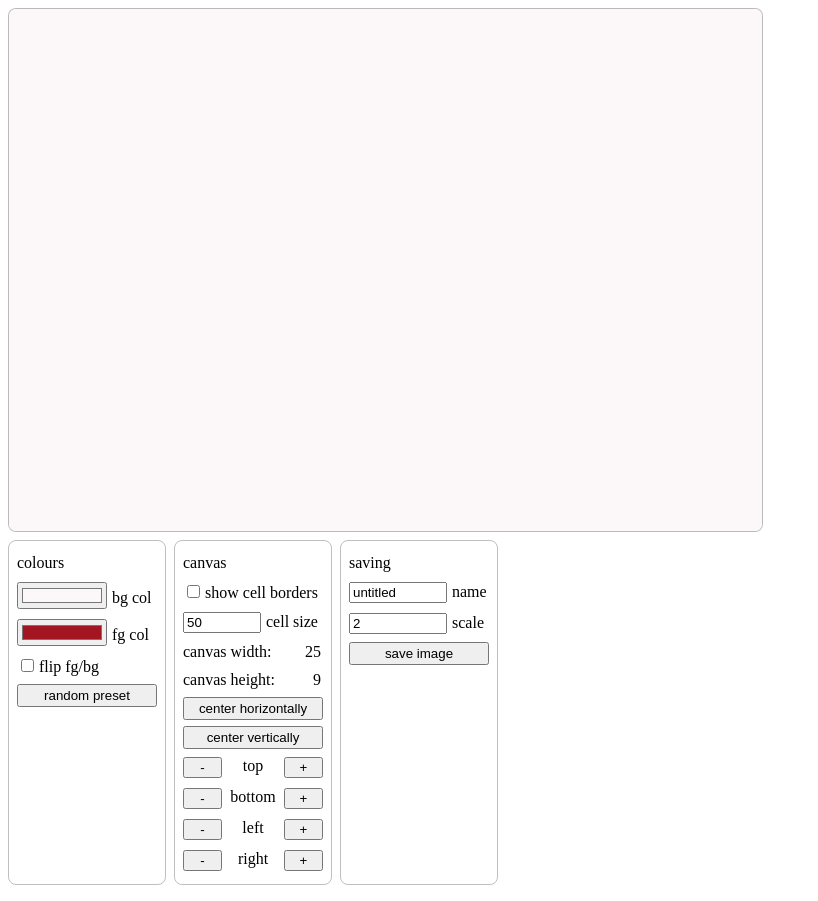
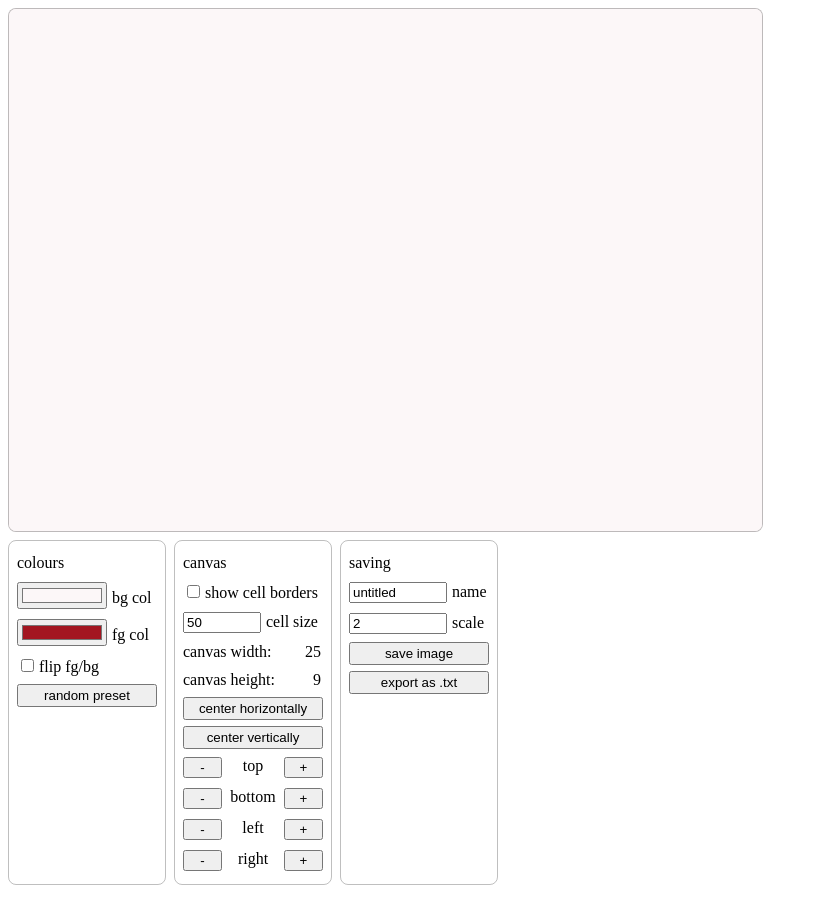
Before and after one commit to timbusuttil/box-drawing, a Vue app: page / in a window 1280 px wide. Shown: the whole page, without its empty margins (0-818 px from the left). Built offline with nearby package versions, Linux system fonts and the light colour scheme.

Commit message:
export to txt

```diff
--- a/src/components/BoxCanvas.vue
+++ b/src/components/BoxCanvas.vue
@@ -46,13 +46,13 @@
         <label>right</label>
         <button @click="changeCanvasSize('add', 'right')">+</button>
       </div>
-
     </div>
     <div class="control-group">
       <p>saving</p>
       <label><input type="text" v-model="image.name">name</label>
       <label><input type="number" v-model="image.scale">scale</label>
       <button @click="saveImage">save image</button>
+      <button @click="exportTxt">export as .txt</button>
     </div>
   </div>
 </template>
@@ -521,11 +521,26 @@ export default {
         el.style.borderRadius = radius;
         this.selectedCells = selection;
 
-        let anchor = document.createElement('a');
+        const anchor = document.createElement('a');
         anchor.href = canvas.toDataURL('image/png');
         anchor.download = `${this.image.name}.png`;
         anchor.click();
       });
+    },
+    dataToText() {
+      let result = '';
+      this.currentData.forEach((cell, i) => {
+        if (i !== 0 && i % this.width === 0) result += '\n';
+        result += cell;
+      });
+      return result;
+    },
+    exportTxt() {
+      const anchor = document.createElement('a');
+      anchor.setAttribute('href', 'data:text/plain;charset=utf-8,' + encodeURIComponent(this.dataToText()));
+      anchor.setAttribute('download', `${this.image.name}.txt`);
+      anchor.style.display = 'none';
+      anchor.click();
     }
   },
   mounted() {
```
